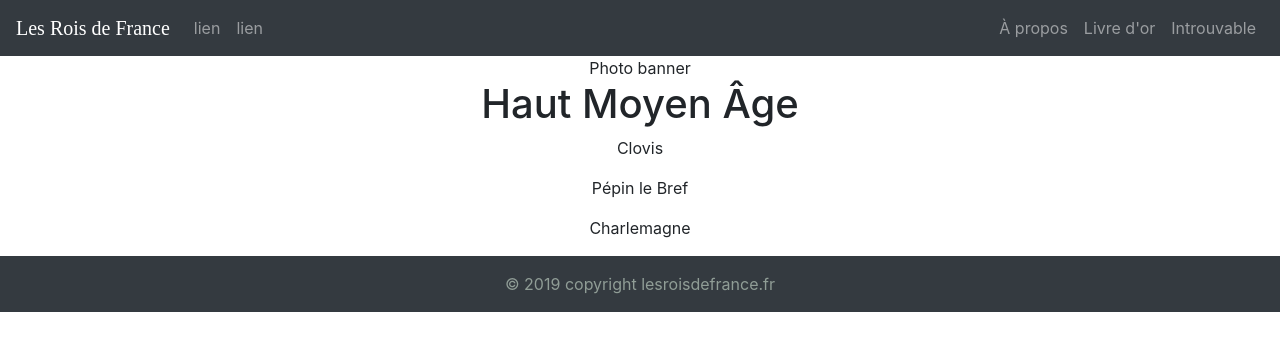
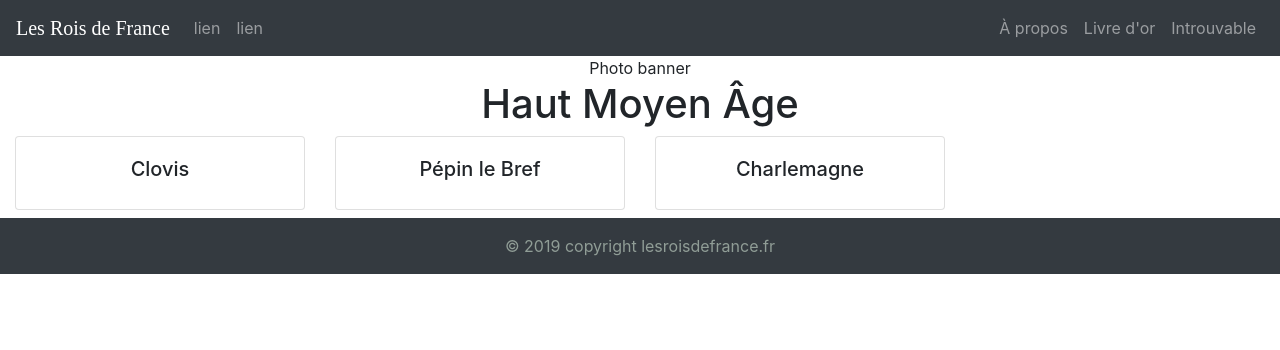
Before and after one commit to lucsimoni/lesroisdefrance, an Angular app: page /periode/haut-moyen-age in a window 1280 px wide. Shown: the top 350 px of the page. Built offline with nearby package versions, Linux system fonts and the light colour scheme; a web font is replaced by a local one.

Commit message:
character card

```diff
--- a/src/app/home/home.component.html
+++ b/src/app/home/home.component.html
@@ -2,7 +2,7 @@
   <div class="container">
     <div class="row">
       <div class="col-md-4" *ngFor="let period of periods">
-        <!-- On envoie au composant la variable periode -->
+        <!-- On envoie au composant la variable period -->
         <app-period-card [period]="period"></app-period-card>
       </div>
     </div>
--- a/src/app/period/components/period-page/components/character-card/character-card.component.html
+++ b/src/app/period/components/period-page/components/character-card/character-card.component.html
@@ -1,3 +1,9 @@
-<p>
-  character-card works!
-</p>
+<!-- <a routerLink="/periode/{{period.id}}" class="period-card"> -->
+  <div class="card mb-2">
+    <!-- <img class="card-img-top" src="{{period.imageUrl}}" alt="Card image cap"> -->
+    <div class="card-body">
+      <h5 class="character-card-title">{{character.title}}</h5>
+      <!-- <p class="character-card-date">{{character.dateStart | date : "y"}} - {{period.dateEnd | date : "y"}}</p> -->
+    </div>
+  </div>
+<!-- </a> -->
--- a/src/app/period/components/period-page/components/character-card/character-card.component.ts
+++ b/src/app/period/components/period-page/components/character-card/character-card.component.ts
@@ -1,4 +1,5 @@
-import { Component, OnInit } from '@angular/core';
+import { Component, OnInit, Input } from '@angular/core';
+import { Character } from 'src/app/core/models/character.model';
 
 @Component({
   selector: 'app-character-card',
@@ -7,6 +8,8 @@ import { Component, OnInit } from '@angular/core';
 })
 export class CharacterCardComponent implements OnInit {
 
+  @Input() character: Character;
+
   constructor() { }
 
   ngOnInit() {
--- a/src/app/period/components/period-page/period-page.component.html
+++ b/src/app/period/components/period-page/period-page.component.html
@@ -2,6 +2,12 @@
   Photo banner
   <h1>{{period.title}}</h1>
 
-  <p *ngFor="let character of characters">{{character.title}}</p>
+  <div class="row">
+    <div class="col-md-3" *ngFor="let character of characters">
+      <app-character-card [character]="character" ></app-character-card>
+    </div>
+  </div>
+
+
 
 </div>
--- a/src/app/period/components/period-page/period-page.component.ts
+++ b/src/app/period/components/period-page/period-page.component.ts
@@ -25,12 +25,6 @@ export class PeriodPageComponent implements OnInit {
     let periodId:string = this.route.snapshot.paramMap.get('id');
     this.period = this.periodService.getOne(periodId);
     this.characters = this.characterService.getCharactersFromPeriod(periodId);
-    console.log("period ID",periodId);
-    console.log("period",this.period);
-    console.log("characters", this.characters);
-
-    // this.characters =
-
   }
 
 }
```
